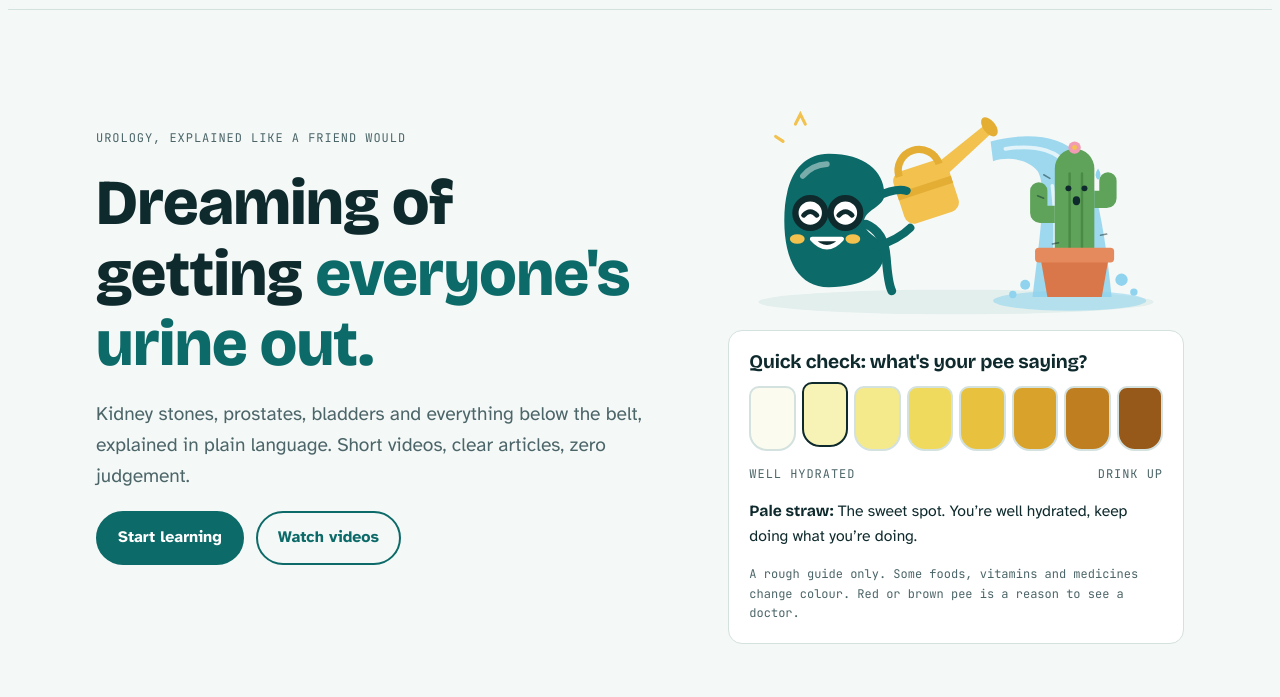
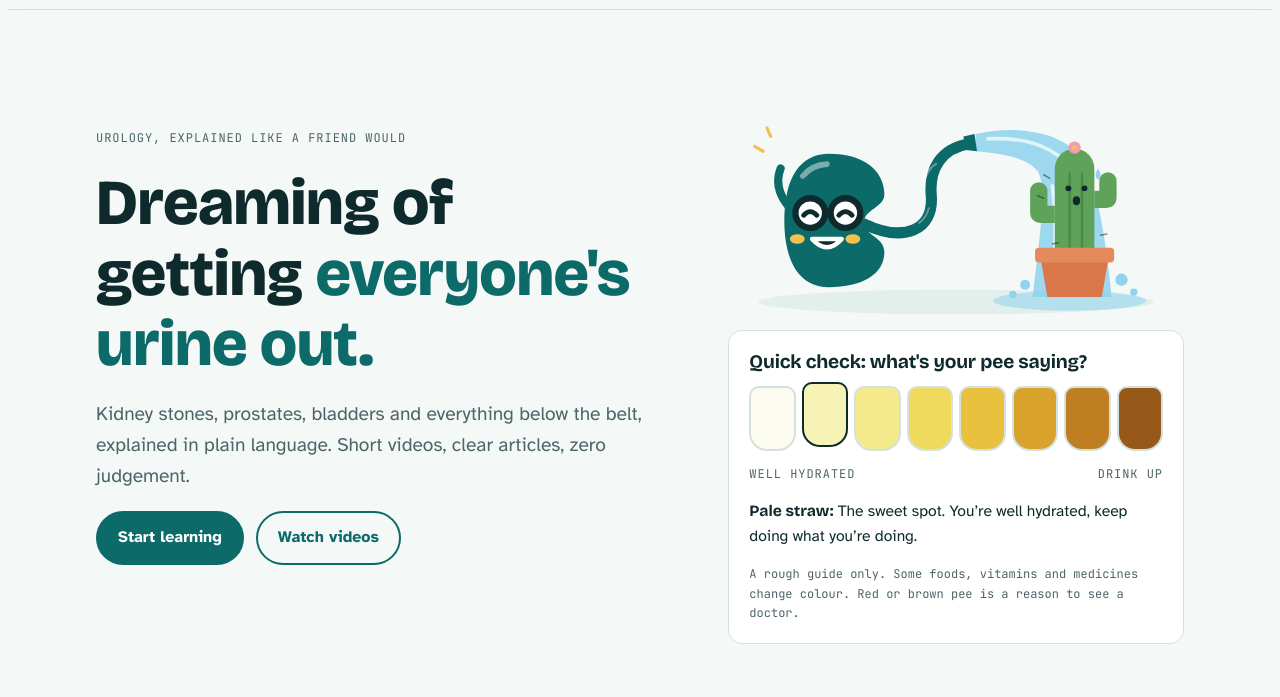
Before and after one commit to uroguy/uroguy-site, a plain HTML site: page index.html in a window 1280 px wide. Shown: the part 63-760 px from the top of the page. Drawn offline with nearby package versions, Linux system fonts and the light colour scheme.

Commit message:
Hero art: kidney sprays the cactus through its trunk-like ureter
Co-Authored-By: Claude Opus 5.5 <noreply@anthropic.com>
Claude-Session: https://claude.ai/code/session_013KjW7SD1PNNJoRdf9JozRP

```diff
--- a/index.html
+++ b/index.html
@@ -230,13 +230,13 @@ footer.site .wrap { padding-block: 32px; display: grid; gap: 20px; }
       </div>
     </div>
     <div class="stack" style="gap:8px">
-    <svg class="hero-art" viewBox="0 0 340 220" role="img" aria-label="The UroGuy kidney happily watering a cactus with a giant waterfall from a watering can">
+    <svg class="hero-art" viewBox="0 0 340 220" role="img" aria-label="The UroGuy kidney happily spraying a giant waterfall onto a cactus through its trunk-like ureter">
       <ellipse cx="170" cy="204" rx="160" ry="10" fill="var(--soft)"/>
       <!-- puddle -->
       <ellipse cx="262" cy="203" rx="62" ry="8" fill="#8FD3EE" opacity=".55"/>
       <!-- waterfall -->
-      <path d="M198 74 C228 66 256 70 268 84 C282 100 290 140 296 200 L232 200 C238 150 244 110 236 98 C228 88 212 86 200 90 Z" fill="#8FD3EE" opacity=".85"/>
-      <path d="M210 80 C236 76 254 82 262 96 M248 110 C252 140 250 170 248 196 M270 106 C278 140 282 170 284 196" stroke="#fff" stroke-width="3" fill="none" stroke-linecap="round" opacity=".7"/>
+      <path d="M186 68 C222 60 256 68 268 84 C282 100 290 140 296 200 L232 200 C238 150 244 110 236 98 C228 88 210 84 186 82 Z" fill="#8FD3EE" opacity=".85"/>
+      <path d="M196 72 C232 70 254 82 262 96 M248 110 C252 140 250 170 248 196 M270 106 C278 140 282 170 284 196" stroke="#fff" stroke-width="3" fill="none" stroke-linecap="round" opacity=".7"/>
       <circle cx="226" cy="190" r="4" fill="#8FD3EE"/><circle cx="304" cy="186" r="5" fill="#8FD3EE"/><circle cx="216" cy="198" r="3" fill="#8FD3EE"/><circle cx="314" cy="196" r="3" fill="#8FD3EE"/>
       <!-- cactus -->
       <g>
@@ -254,18 +254,13 @@ footer.site .wrap { padding-block: 32px; display: grid; gap: 20px; }
       <!-- pot -->
       <path d="M238 166 h56 l-6 34 h-44 Z" fill="#D9774A"/>
       <rect x="234" y="160" width="64" height="12" rx="3" fill="#E58A5C"/>
-      <!-- watering can -->
-      <g transform="rotate(-18 160 110)">
-        <path d="M150 95 l58 -22 l3 8 l-56 26 Z" fill="var(--straw)"/>
-        <ellipse cx="210" cy="76" rx="5" ry="9" transform="rotate(-20 210 76)" fill="#E3AE33"/>
-        <rect x="122" y="88" width="46" height="44" rx="8" fill="var(--straw)"/>
-        <path d="M128 92 a17 17 0 0 1 34 0" stroke="#E3AE33" stroke-width="6" fill="none"/>
-        <rect x="122" y="104" width="46" height="6" fill="#E3AE33"/>
-      </g>
+      <!-- ureter trunk -->
+      <path d="M96 141 C128 156 152 146 150 118 C148 96 158 80 180 76" stroke="var(--teal)" stroke-width="9" fill="none" stroke-linecap="round"/>
+      <path d="M176 70 l9 -2 l2 14 l-9 -1 Z" fill="var(--teal)"/>
+      <path d="M140 140 q6 -4 8 -12 M145 104 q3 -8 9 -12" stroke="var(--surface)" stroke-width="1.5" fill="none" stroke-linecap="round" opacity=".35"/>
       <!-- kidney mascot -->
       <g transform="translate(22 78) scale(3)">
         <path d="M15 2 C25 2 30 7 30 13 C30 16.5 24.5 17 24.5 20.5 C24.5 24 30 24.5 30 28.5 C30 34.5 24 38 15 38 C7 38 3 31 3 20 C3 9 7 2 15 2 Z" fill="var(--teal)"/>
-        <path d="M25 21 q5 2 5.5 9 t1.5 9" stroke="var(--teal)" stroke-width="2.4" fill="none" stroke-linecap="round"/>
         <circle cx="10" cy="18" r="4" fill="var(--surface)" stroke="var(--ink)" stroke-width="1.7"/>
         <circle cx="19.5" cy="18" r="4" fill="var(--surface)" stroke="var(--ink)" stroke-width="1.7"/>
         <path d="M14 18 h1.5" stroke="var(--ink)" stroke-width="1.7"/>
@@ -274,10 +269,9 @@ footer.site .wrap { padding-block: 32px; display: grid; gap: 20px; }
         <ellipse cx="21.5" cy="25" rx="2" ry="1.3" fill="var(--straw)"/>
         <path d="M10.5 25 q4 4.5 8 0 Z" fill="var(--ink)" stroke="var(--surface)" stroke-width="1.2" stroke-linejoin="round"/>
         <path d="M8 8 q2.5 -3 6.5 -3.2" stroke="var(--surface)" stroke-width="1.5" fill="none" stroke-linecap="round" opacity=".45"/>
-        <path d="M27 14 q6 -3 9 -2" stroke="var(--teal)" stroke-width="2.2" fill="none" stroke-linecap="round"/>
-        <path d="M28 27 q6 -2 9 -5" stroke="var(--teal)" stroke-width="2.2" fill="none" stroke-linecap="round"/>
+        <path d="M4 16 q-4 -5 -2 -10" stroke="var(--teal)" stroke-width="2.2" fill="none" stroke-linecap="round"/>
       </g>
-      <path d="M40 60 l4 -8 l4 8 M30 74 l-6 -4" stroke="var(--straw)" stroke-width="2.5" stroke-linecap="round" fill="none"/>
+      <path d="M14 82 l-7 -4 M20 70 l-3 -7" stroke="var(--straw)" stroke-width="2.5" stroke-linecap="round" fill="none"/>
     </svg>
     <div class="chart" aria-labelledby="chart-title">
       <div class="section-head"><h3 id="chart-title">Quick check: what's your pee saying?</h3></div>
```
Also changed, not shown: page.html (+9 -15 lines).
